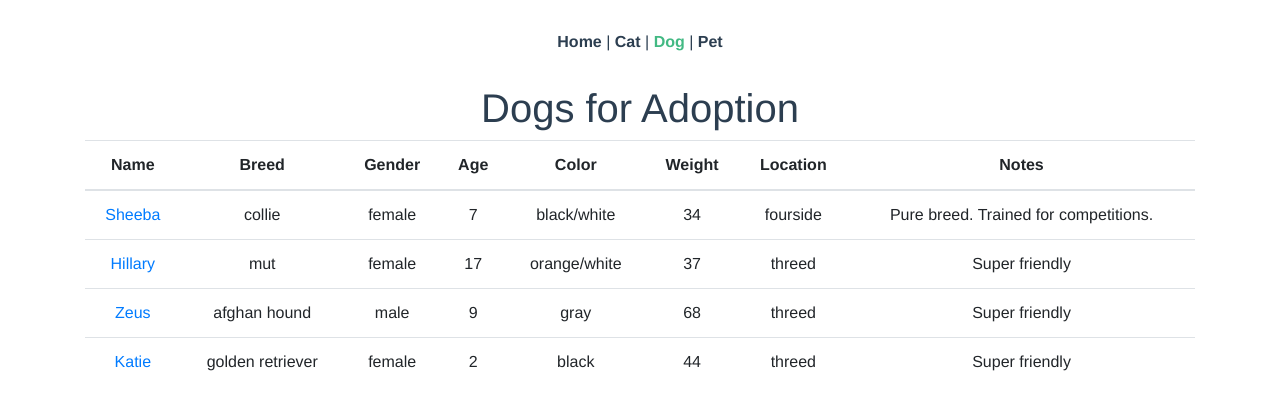
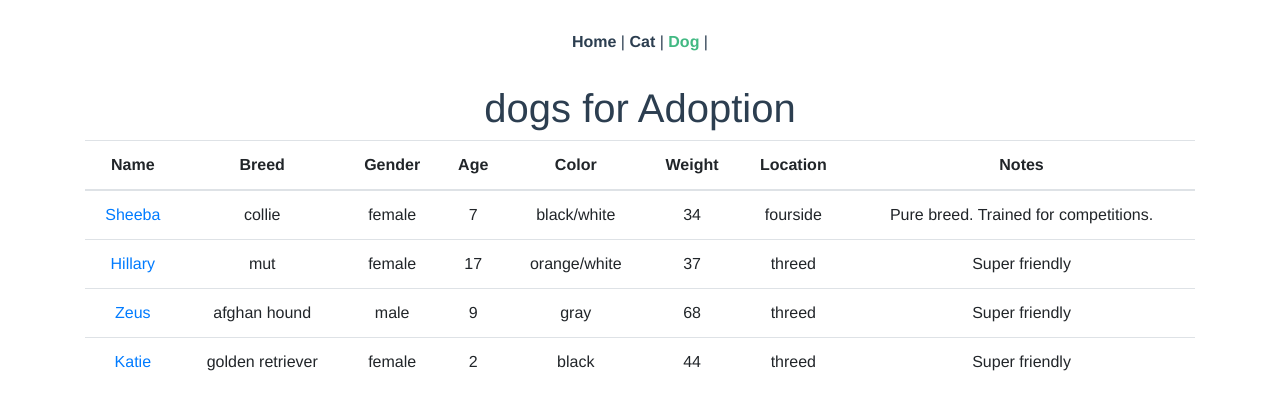
Before and after one commit to Mersock/vuex-vue-router-sample, a Vue app: page /dogs in a window 1280 px wide. Shown: the top 410 px of the page. Built offline with nearby package versions, Linux system fonts and the light colour scheme.

Commit message:
seperate components

```diff
--- a/src/App.vue
+++ b/src/App.vue
@@ -4,7 +4,6 @@
       <router-link to="/">Home</router-link> |
       <router-link to="/cats">Cat</router-link> |
       <router-link to="/dogs">Dog</router-link> |
-      <router-link to="/pets">Pet</router-link>
     </div>
     <b-container>
       <router-view />
--- /dev/null
+++ b/src/components/PetTable.vue
@@ -0,0 +1,19 @@
+<template>
+  <div>
+    <h1>{{species}} for Adoption</h1>
+    <b-table :items="pets">
+      <template v-slot:cell(name)="data">
+        <router-link :to="`/pets/${species}/${data.index}`">{{ data.value }}</router-link>
+      </template>
+    </b-table>
+  </div>
+</template>
+
+<script>
+export default {
+  props: {
+    species: String,
+    pets: Array
+  }
+}
+</script>
--- a/src/views/Cats.vue
+++ b/src/views/Cats.vue
@@ -1,18 +1,20 @@
 <template>
   <div>
-    <h1>Cats for Adoption</h1>
-    <b-table :items="cats">
-      <template v-slot:cell(name)="data">
-        <router-link :to="`/pets/cats/${data.index}`">{{ data.value }}</router-link>
-      </template>
-    </b-table>
+    <PetTable
+      species="cats"
+      :pets="cats"
+    />
   </div>
 </template>
 
 <script>
 import { mapState } from 'vuex'
+import PetTable from '@/components/PetTable.vue'
 
 export default {
+  components: {
+    PetTable
+  },
   data () {
     return {}
   },
--- a/src/views/Dogs.vue
+++ b/src/views/Dogs.vue
@@ -1,17 +1,20 @@
 <template>
   <div>
-    <h1>Dogs for Adoption</h1>
-    <b-table :items="dogs">
-      <template v-slot:cell(name)="data">
-        <router-link :to="`/pets/dogs/${data.index}`">{{ data.value }}</router-link>
-      </template>
-    </b-table>  </div>
+    <PetTable
+      species="dogs"
+      :pets="dogs"
+    />
+  </div>
 </template>
 
 <script>
 import { mapState } from 'vuex'
+import PetTable from '@/components/PetTable.vue'
 
 export default {
+  components: {
+    PetTable
+  },
   data () {
     return {}
   },
```
